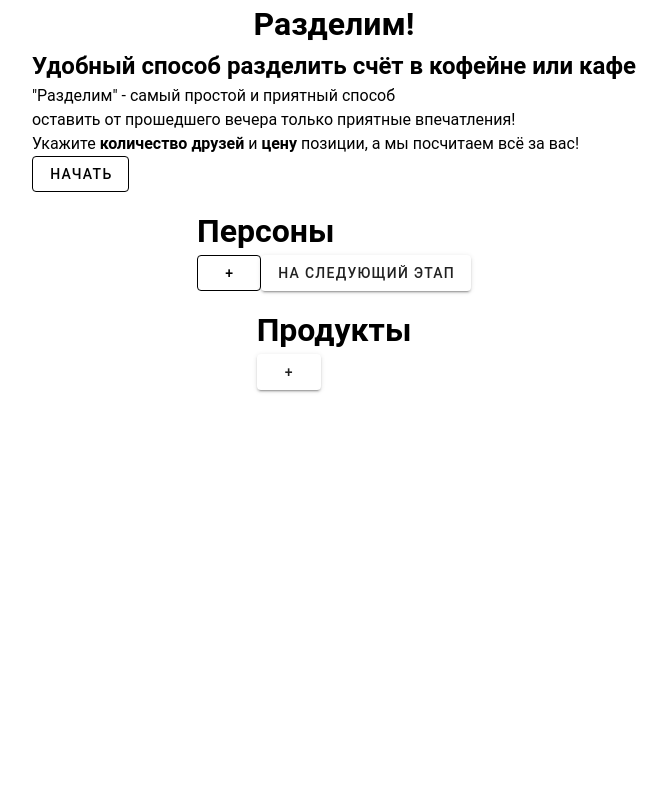
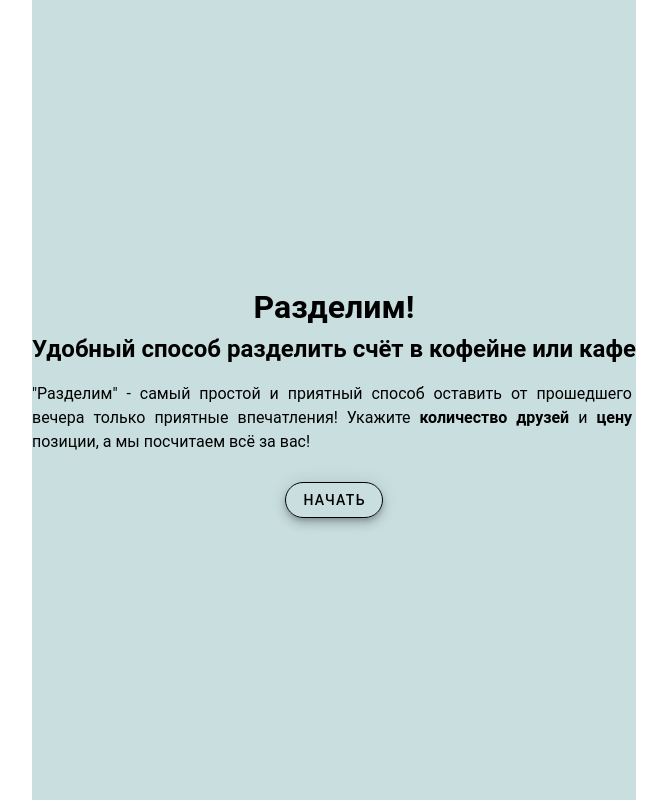
Before and after one commit to thelifeofmiwa/razdelim_spa_js, a Vue app: page / in a window 1280 px wide. Shown: the top 800 px of the page, without its empty margins (306-973 px from the left). Built offline with nearby package versions, Linux system fonts and the light colour scheme.

Commit message:
add some styles to html and to vuetify

```diff
--- a/src/components/PersonsPage.vue
+++ b/src/components/PersonsPage.vue
@@ -1,9 +1,13 @@
 <template>
-	<div class="persons__page">
+	<div id="persons__page">
 		<div class="persons">
 			<h1>Персоны</h1>
 			<!-- Динамически генерируем список персон из массива persons -->
-			<div v-for="person in persons" :key="person">
+			<div
+				class="person__list"
+				v-for="person in persons"
+				:key="person"
+			>
 				{{ person.name }}
 			</div>
 		</div>
@@ -24,11 +28,19 @@
 				</v-text-field>
 			</v-form>
 			<!-- Используем модифицированный метод хранилища при добавлении новых персон -->
-			<v-btn @click="addPersonsAndClearInput(this.newPerson)"
+			<v-btn
+			variant="outlined"
+			@click="addPersonsAndClearInput(this.newPerson)"
 				>Добавить</v-btn
 			>
 		</div>
-		<v-btn class="next__page">На следующий этап</v-btn>
+		<v-btn
+			class="button"
+			variant="outlined"
+			rounded="xl"
+			elevation="6"
+			>На следующий этап</v-btn
+		>
 	</div>
 </template>
 
@@ -52,8 +64,8 @@ export default {
 			const person = {
 				name: this.newPerson,
 				count: 0,
-				selectedProducts: []
-			}
+				selectedProducts: [],
+			};
 			this.addPerson(person);
 			this.dialogVisible = false;
 			this.newPerson = "";
@@ -62,11 +74,24 @@ export default {
 };
 </script>
 
-<style scoped>
-.new__person {
-	margin-top: 30px;
-}
-.next__page {
-	margin-bottom: auto;
+<style scoped lang="scss">
+#persons__page {
+	height: 100vh;
+	display: flex;
+	align-items: center;
+	justify-content: center;
+	flex-direction: column;
+	background-color: rgb(201, 223, 223);
+
+	.persons {
+		padding: auto;
+
+		.person__list {
+			margin: 10px 10px;
+		}
+		.new__person{
+			margin-bottom: 10px;
+		}
+	}
 }
 </style>
--- a/src/components/StartPage.vue
+++ b/src/components/StartPage.vue
@@ -1,24 +1,38 @@
 <template>
 	<div id="start">
-		<header>
+		<div class="content">
+			<header class="header">
 				<h1>Разделим!</h1>
 				<h2>
-				Удобный способ разделить счёт в кофейне или кафе
+					Удобный способ разделить счёт в кофейне
+					или кафе
 				</h2>
 			</header>
 			<!-- Самая обычная HTML-вёрстка. Фактически, помимо текста, на странице отсутствует контент, поэтому было принято решение оставить её без декомпозиции.
 		 	 Потенциально, можно использовать пропсы для передачи контента тегов, но зачем усложнять то, что должно выглядеть просто? :) -->
-		<div class="content">
+			<div class="description">
 				<p>
-				"Разделим" - самый простой и приятный способ<br />
-				оставить от прошедшего вечера только приятные
-				впечатления!<br />
+					"Разделим" - самый простой и приятный
+					способ
+					оставить от прошедшего вечера только
+					приятные впечатления!
 					Укажите <b>количество друзей</b> и
-				<b>цену</b> позиции, а мы посчитаем всё за вас!
+					<b>цену</b> позиции, а мы посчитаем всё
+					за вас!
 				</p>
 			</div>
-		<v-btn variant="outlined" @click="$router.push('/persons')">
-			Начать</v-btn>
+			<div class="button">
+				<v-btn
+				variant="outlined"
+				rounded="xl"
+				elevation="6"
+				@click="$router.push('/persons')"
+			>
+				Начать</v-btn
+			>
+			</div>
+
+		</div>
 	</div>
 </template>
 
@@ -28,8 +42,32 @@ export default {
 };
 </script>
 
-<style scoped>
-header {
+<style scoped lang="scss">
+#start {
+	height: 100vh;
+	background-color: rgb(201, 223, 223);
+	display: flex;
+	align-items: center;
+	justify-content: center;
+
+
+	.header{
 		text-align: center;
 	}
+	.description {
+		margin-top: 15px;
+		width: 600px;
+		height: 100px;
+		text-align: justify;
+	}
+	.button{
+		display: flex;
+		align-items: center;
+		justify-content: center;
+	}
+
+}
+// header {
+// 	text-align: center;
+// }
 </style>
```
Lines whose indentation alone changed are shown as unchanged.
